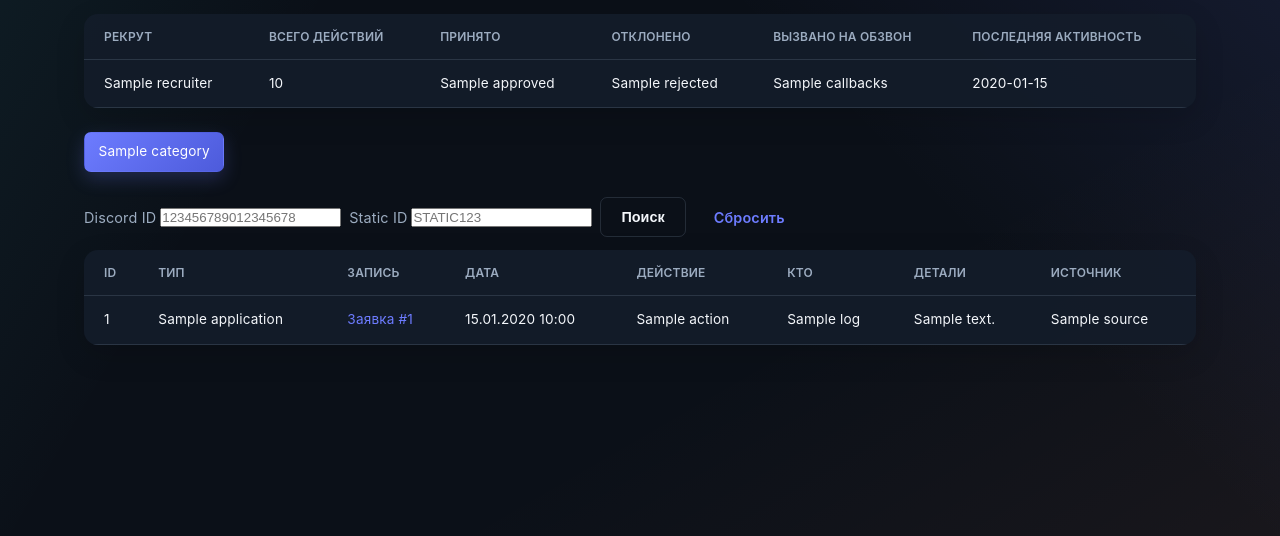
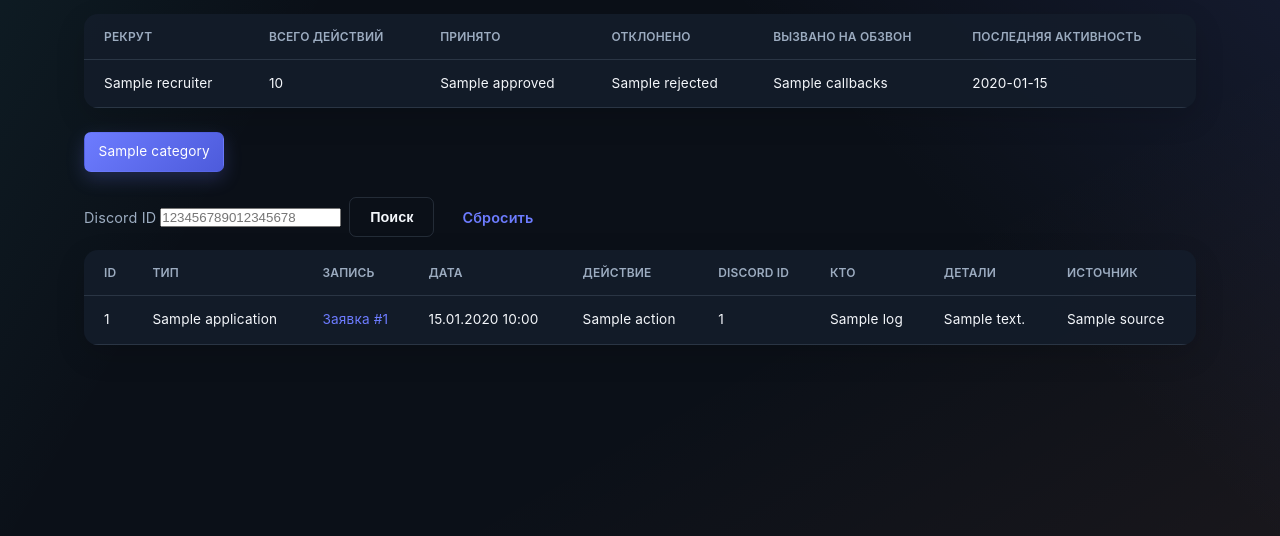
Before and after one commit to okuname287/DFDSFSD, a FastAPI app: template web/templates/logs.html in a window 1280 px wide. Shown: the part 241-777 px from the top of the page. Run offline with FastAPI, Linux system fonts and the light colour scheme; the template is opened without the code that fills it: most values are stand-ins (such as "Sample title", 1, 10 or a date in 2020).

Commit message:
Update logs.html

```diff
--- a/web/templates/logs.html
+++ b/web/templates/logs.html
@@ -72,15 +72,12 @@
             {% endif %}
         </div>
 
-        <!-- Search form: discord id and static id -->
+        <!-- Search form: discord id only -->
         <form method="get" action="/logs" style="margin-top:1rem; display:flex; gap:0.5rem; align-items:center; flex-wrap:wrap;">
             <input type="hidden" name="server" value="{{ selected_server }}" />
             <input type="hidden" name="category" value="{{ selected_category }}" />
             <label style="display:flex; gap:0.25rem; align-items:center;"><span style="color:var(--text-muted); font-size:0.9rem;">Discord ID</span>
                 <input name="discord_user_id" value="{{ request.query_params.get('discord_user_id','') }}" placeholder="123456789012345678" />
-            </label>
-            <label style="display:flex; gap:0.25rem; align-items:center;"><span style="color:var(--text-muted); font-size:0.9rem;">Static ID</span>
-                <input name="static_id" value="{{ request.query_params.get('static_id','') }}" placeholder="STATIC123" />
             </label>
             <button class="btn btn-outline" type="submit">Поиск</button>
             <a class="btn" href="/logs?server={{ selected_server }}&category={{ selected_category }}">Сбросить</a>
@@ -118,6 +115,7 @@
                     <th>Запись</th>
                     <th>Дата</th>
                     <th>Действие</th>
+                    <th>Discord ID</th>
                     <th>Кто</th>
                     <th>Детали</th>
                     <th>Источник</th>
@@ -137,6 +135,7 @@
                     </td>
                     <td>{{ log.created_at.strftime('%d.%m.%Y %H:%M') }}</td>
                     <td>{{ action_labels.get(log.action, log.action) }}</td>
+                    <td>{{ log.target_discord_user_id or '—' }}</td>
                     <td>{{ log.actor_name }}</td>
                     <td>{{ log.details or '—' }}</td>
                     <td>{{ source_labels.get(log.source, log.source) }}</td>
```
